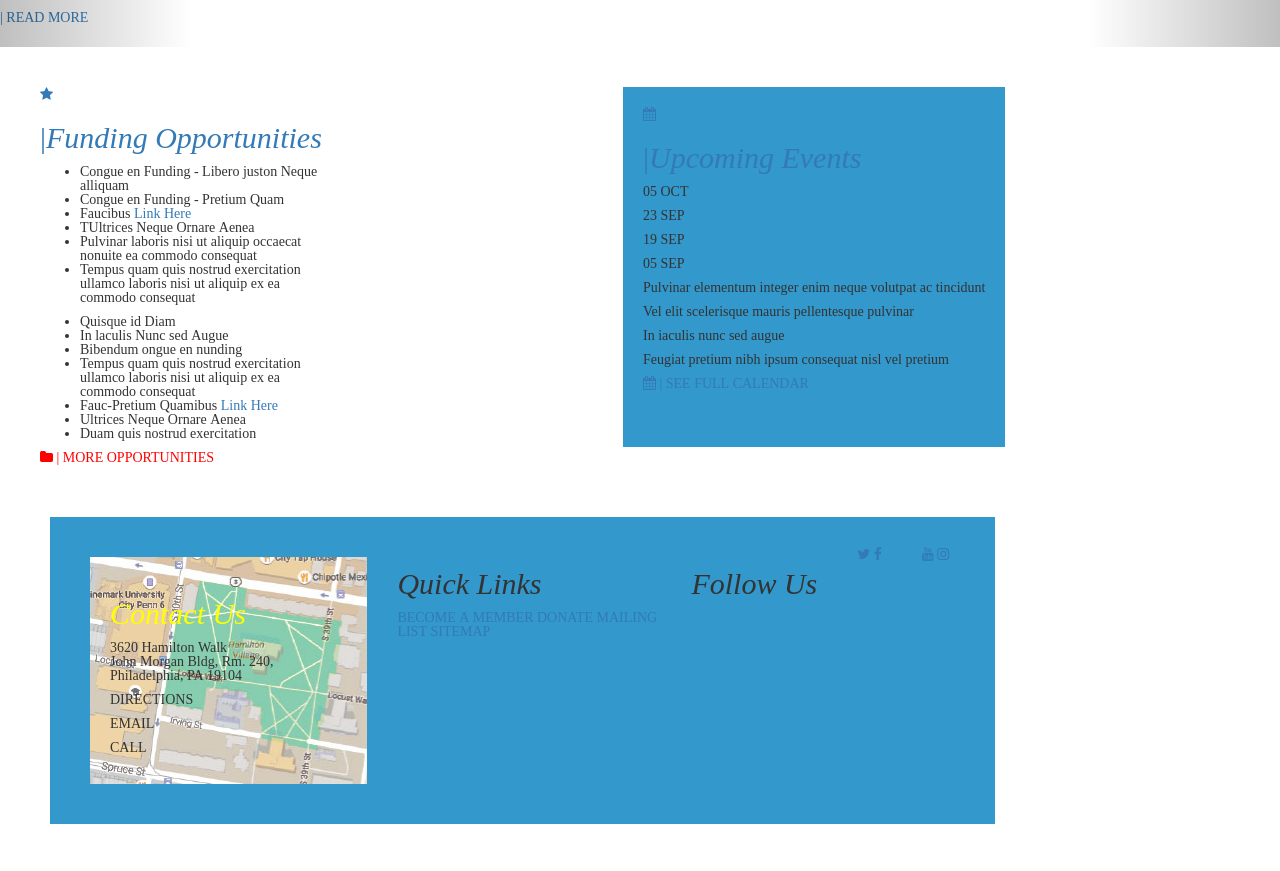
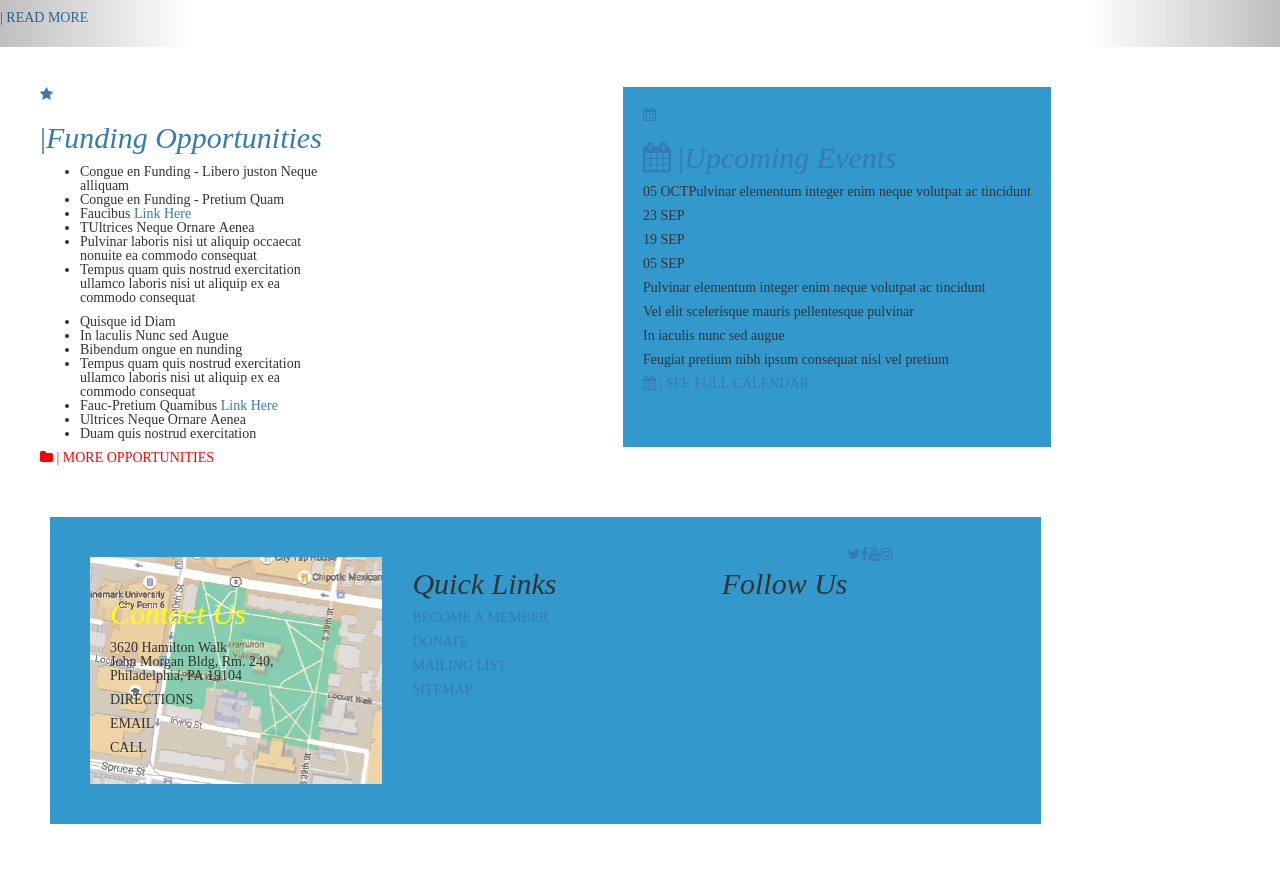
Before and after one commit to li3097/PennMed, a plain HTML site: page index.html in a window 1280 px wide. Shown: the part 1580-2451 px from the top of the page. Drawn offline with nearby package versions, Linux system fonts and the light colour scheme; some icons are missing.

Commit message:
add span tag

```diff
--- a/index.html
+++ b/index.html
@@ -108,9 +108,9 @@
             <a href="" class="folder-icon"> <i class="fa fa-folder" style="color:red;"> | MORE OPPORTUNITIES</i></a>
         </div>
         <div id="events">
-            <a href="" class="calendar-icon"> <i class="fa fa-calendar"><h2> |<i>Upcoming Events</i></h2></i></a>
+            <p><a href="" class="calendar-icon"> <i class="fa fa-calendar"><h2> |<i>Upcoming Events</i></h2></i></a></p>
 
-                <p>05 OCT</p>
+                <p>05 OCT<span>Pulvinar elementum integer enim neque volutpat ac tincidunt</span></p>
                 <p>23 SEP </p>
                 <p>19 SEP</p>
                 <p>05 SEP</p>
@@ -134,23 +134,23 @@
         </div>
         <div id="links">
             <h2><i>Quick Links</i></h2>
-            <a href="">BECOME A MEMBER</a>
-            <a href="">DONATE</a>
-            <a href="">MAILING LIST</a>
-            <a href="">SITEMAP</a>
+            <p><a href="">BECOME A MEMBER</a></p>
+            <p><a href="">DONATE</a></p>
+            <p><a href="">MAILING LIST</a></p>
+            <p><a href="">SITEMAP</a></p>
         </div>
         <div id="social">
             <h2><i>Follow Us</i></h2>
             <!-- social media links-->
-            <ul>
+
                 <a href="" class="social-icon"> <i class="fa fa-twitter"></i></a>
                 <a href="" class="social-icon"> <i class="fa fa-facebook"></i></a>
-            </ul>
+
             <br>
-            <ul>
+
                 <a href="" class="social-icon"> <i class="fa fa-youtube"></i></a>
                 <a href="" class="social-icon"> <i class="fa fa-instagram"></i></a>
-            </ul>
+
         </div>
     </div>
     <div id="footer">
```
